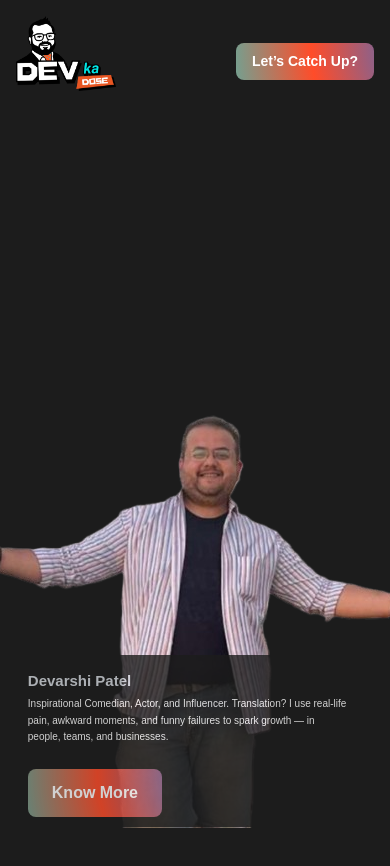
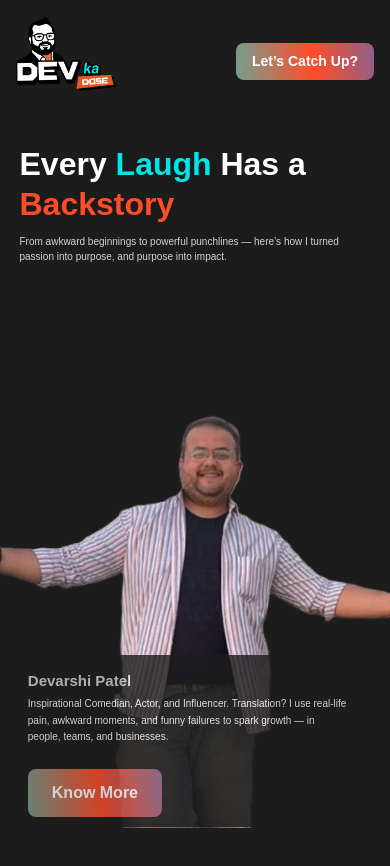
Before and after one commit to AshishProject7878/react-prototype, a React (Vite) app: page / in a window 390 px wide. Shown: the top 866 px of the page. Built offline with nearby package versions, Linux system fonts and the light colour scheme; a web font is replaced by a local one.

Commit message:
Mobile Hero changes

```diff
--- a/src/components/Hero.jsx
+++ b/src/components/Hero.jsx
@@ -56,7 +56,7 @@ const Hero = () => {
               journeySection.scrollIntoView({ behavior: "smooth" });
             }
           }}
-          className="mt-6 px-6 py-3 rounded-lg font-semibold text-white transition-all duration-300 hover:opacity-90 hover:scale-105 animated-gradient"
+          className="journey-button mt-6 px-6 py-3 rounded-lg font-semibold text-white transition-all duration-300 hover:opacity-90 hover:scale-105 animated-gradient"
         >
           Explore My Journey
         </button>
--- a/src/index.css
+++ b/src/index.css
@@ -450,7 +450,7 @@ body {
   .AboutFlex img {
     width: 180px;
     height: 180px;
-    left: auto;
+    left: 5%;
     margin-top: 32px;
   }
 
@@ -483,6 +483,21 @@ body {
   }
 
   .topSection2{
+    left: 5%;
+    text-align: left;
+    z-index: -1;
+  }
+
+  .topSection2 h1{
+    font-size: 2rem;
+  }
+
+  .topSection2 p{
+    font-size: 10px;
+    margin-top: 10px;
+  }
+
+  .journey-button{
     opacity: 0;
   }
 
```
